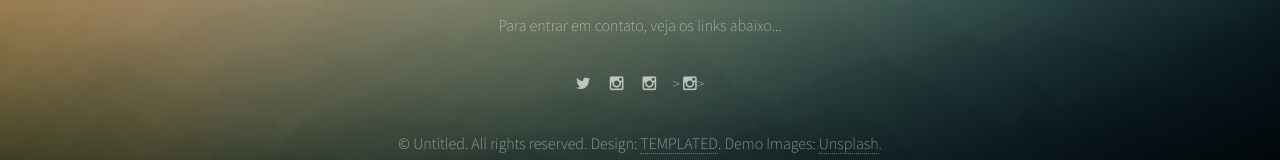
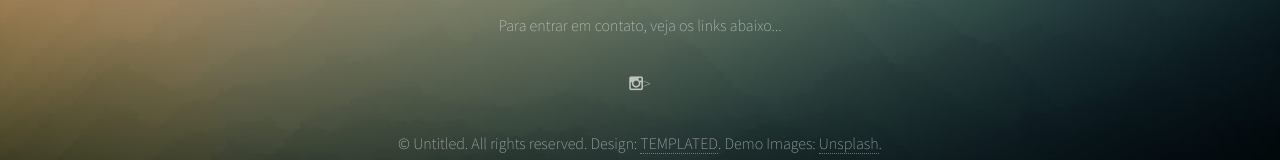
Before and after one commit to Gustavo031/gustavo031.github.io, a plain HTML site: page serie.html/index.html in a window 1280 px wide. Shown: the part 1942-2102 px from the top of the page. Drawn offline with Linux system fonts and the light colour scheme.

Commit message:
Atualizar

```diff
--- a/serie.html/index.html
+++ b/serie.html/index.html
@@ -90,9 +90,8 @@
 							   <p>Para entrar em contato, veja os links abaixo...</p>
 
 							   <ul class="icons">
-								  <li><a href="https://twitter.com/Aanavatte" target="_blank" class="icon fa-twitter"><span class="label">Twitter</span></a></li>
-								  <li><a href="https://instagram.com/anavatte" target="_blank" class="icon fa-instagram"><span class="label">Instagram</span></a></li>
-								  <li><a href="https://instagram.com/Skt_miranda" target="_blank" class="icon fa-instagram"><span class="label">Instagram</span></a></li>></li>
+
+
 								  <li><a href="https://instagram.com/igustavoinacio" target="_blank" class="icon fa-instagram"><span class="label">Instagram</span></a></li>></li>
 								</ul>
 
```
